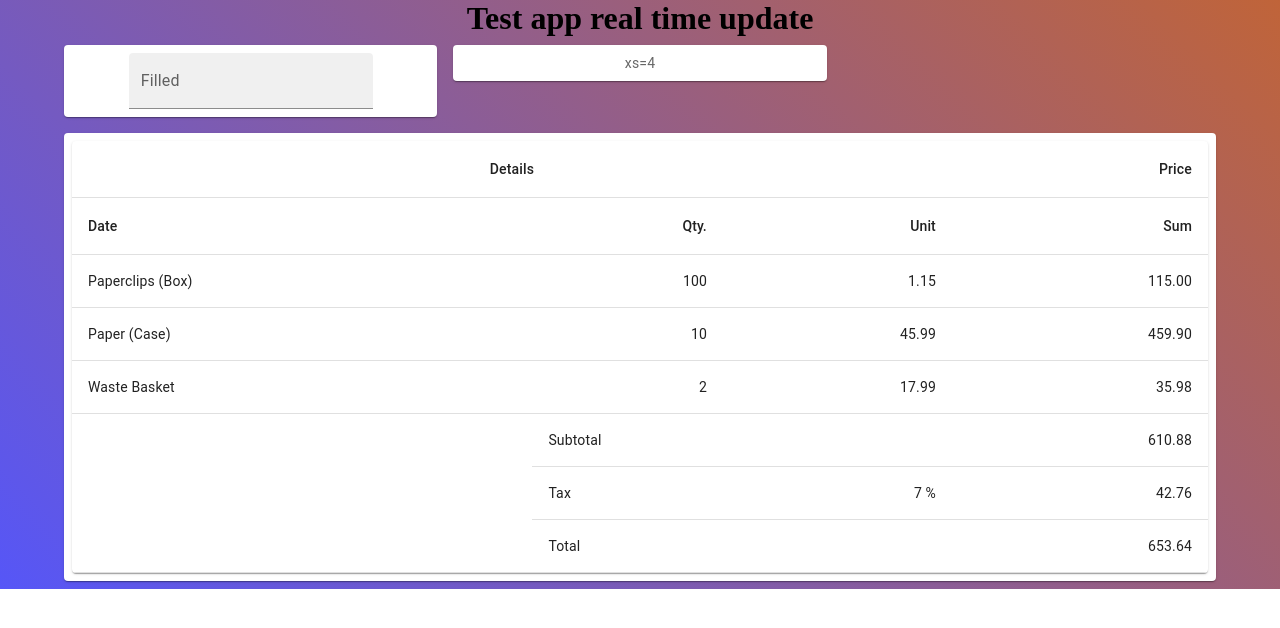
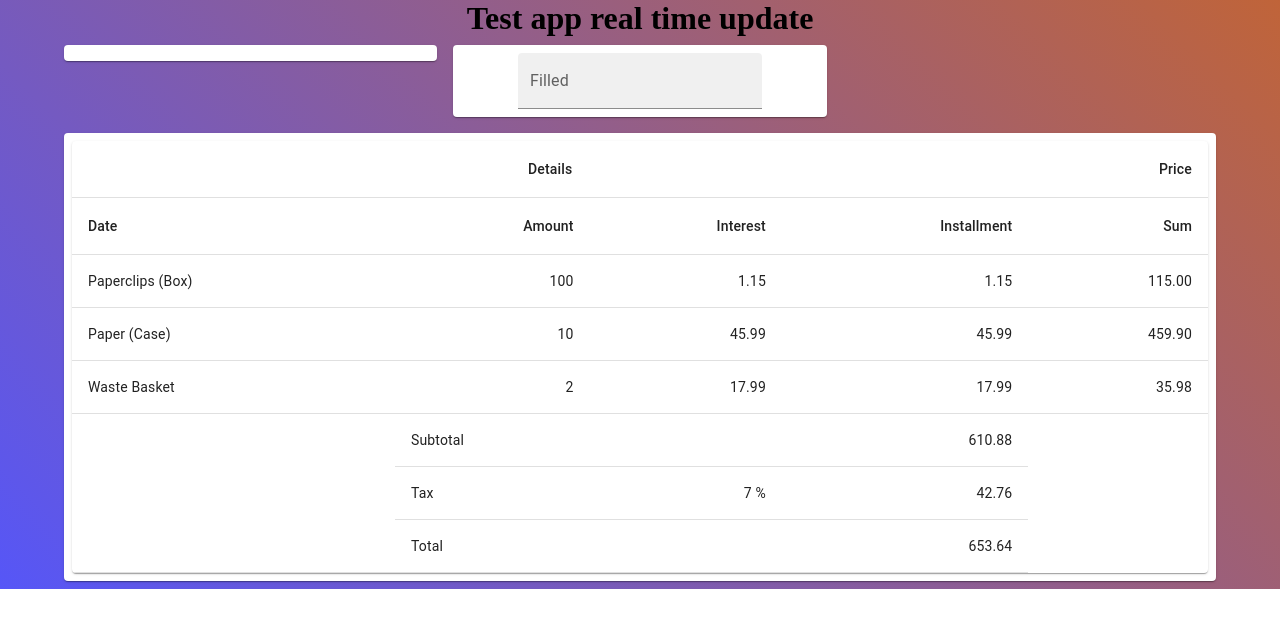
Before and after one commit to harsh8051/RandomReactStuff, a React (Create React App) app: page / in a window 1280 px wide. Shown: the top 628 px of the page. Built offline with nearby package versions, Linux system fonts and the light colour scheme.

Commit message:
Added props to SpanningTable

```diff
--- a/src/LoanCalculater/BasicGrid.jsx
+++ b/src/LoanCalculater/BasicGrid.jsx
@@ -4,7 +4,6 @@ import TextField from "@mui/material/TextField";
 import Grid from "@mui/material/Unstable_Grid2";
 import Box from "@mui/material/Box";
 import Paper from "@mui/material/Paper";
-import CollapsibleTable from './CollapsibleTable'
 import SpanningTable from "./SpanningTable";
 const Item = styled(Paper)(({ theme }) => ({
   backgroundColor: theme.palette.mode === "dark" ? "#1A2027" : "#fff",
@@ -14,22 +13,39 @@ const Item = styled(Paper)(({ theme }) => ({
   color: theme.palette.text.secondary,
 }));
 
+function priceRow(qty, unit) {
+  return qty * unit;
+}
+
+function createRow(desc, qty, unit) {
+  const price = priceRow(qty, unit);
+  return { desc, qty, unit, price };
+}
+
 export default function BasicGrid() {
+  const rows = [
+    createRow("Paperclips (Box)", 100, 1.15),
+    createRow("Paper (Case)", 10, 45.99),
+    createRow("Waste Basket", 2, 17.99),
+  ];
+
   return (
     <Box sx={{ flexGrow: 1 }}>
       <Grid container spacing={2}>
         <Grid xs={4}>
           <Item>
-            <TextField id="filled-basic" label="Filled" variant="filled" />
+
           </Item>
         </Grid>
         <Grid xs={4}>
-          <Item>xs=4</Item>
+          <Item>
+            <TextField id="filled-basic" label="Filled" variant="filled" />
+          </Item>
         </Grid>
         <Grid xs={4}></Grid>
         <Grid xs={12}>
           <Item>
-            <SpanningTable/>
+            <SpanningTable rows={rows} />
           </Item>
         </Grid>
       </Grid>
--- a/src/LoanCalculater/SpanningTable.jsx
+++ b/src/LoanCalculater/SpanningTable.jsx
@@ -13,52 +13,46 @@ function ccyFormat(num) {
   return `${num.toFixed(2)}`;
 }
 
-function priceRow(qty, unit) {
-  return qty * unit;
-}
 
-function createRow(desc, qty, unit) {
-  const price = priceRow(qty, unit);
-  return { desc, qty, unit, price };
-}
 
 function subtotal(items) {
   return items.map(({ price }) => price).reduce((sum, i) => sum + i, 0);
 }
 
-const rows = [
-  createRow('Paperclips (Box)', 100, 1.15),
-  createRow('Paper (Case)', 10, 45.99),
-  createRow('Waste Basket', 2, 17.99),
-];
 
-const invoiceSubtotal = subtotal(rows);
+
+
+
+export default function SpanningTable(props) {
+
+  const invoiceSubtotal = subtotal(props.rows);
 const invoiceTaxes = TAX_RATE * invoiceSubtotal;
 const invoiceTotal = invoiceTaxes + invoiceSubtotal;
 
-export default function SpanningTable() {
   return (
     <TableContainer component={Paper}>
       <Table sx={{ minWidth: 700 }} aria-label="spanning table">
         <TableHead>
           <TableRow>
-            <TableCell align="center" colSpan={3}>
+            <TableCell align="center" colSpan={4}>
               Details
             </TableCell>
             <TableCell align="right">Price</TableCell>
           </TableRow>
           <TableRow>
             <TableCell>Date</TableCell>
-            <TableCell align="right">Qty.</TableCell>
-            <TableCell align="right">Unit</TableCell>
+            <TableCell align="right">Amount</TableCell>
+            <TableCell align="right">Interest</TableCell>
+            <TableCell align="right">Installment</TableCell>
             <TableCell align="right">Sum</TableCell>
           </TableRow>
         </TableHead>
         <TableBody>
-          {rows.map((row) => (
+          {props.rows.map((row) => (
             <TableRow key={row.desc}>
               <TableCell>{row.desc}</TableCell>
               <TableCell align="right">{row.qty}</TableCell>
+              <TableCell align="right">{row.unit}</TableCell>
               <TableCell align="right">{row.unit}</TableCell>
               <TableCell align="right">{ccyFormat(row.price)}</TableCell>
             </TableRow>
```
Also changed, not shown: 1 other file (tests, documents, lock files or other folders).
